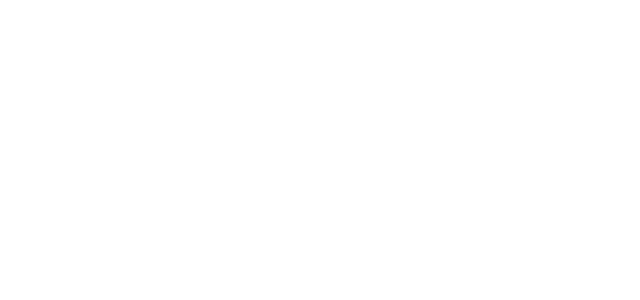
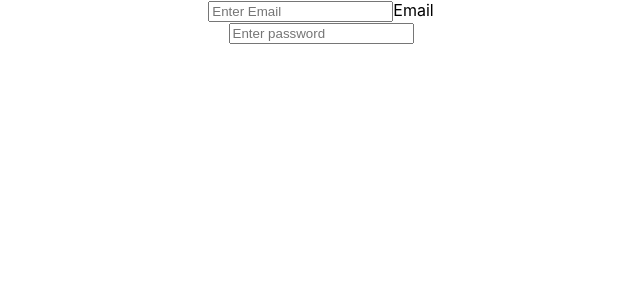
Before and after one commit to Ibtid/AnimatedLogin, a React (Create React App) app: page / in a window 1280 px wide. Shown: the top 300 px of the page, without its empty margins (319-959 px from the left). Built offline with nearby package versions, Linux system fonts and the light colour scheme.

Commit message:
password field for login

```diff
--- a/src/App.js
+++ b/src/App.js
@@ -1,11 +1,11 @@
 import React from "react";
 import "./App.css";
-import login from "./Login/login";
+import Login from "./Login/login";
 
 function App() {
   return (
     <div className="App">
-      <login />
+      <Login />
     </div>
   );
 }
--- a/src/Login/login.js
+++ b/src/Login/login.js
@@ -4,16 +4,26 @@ const login = () => {
   return (
     <main>
       <form>
-        <div class="field">
+        <div className="field">
           <input
             type="email"
             name="email"
-            class="input"
+            className="input"
             placeholder="Enter Email"
           />
           <label for="email" class="label">
             Email
           </label>
+        </div>
+        <div className="field">
+          <input
+            //type={showPassword ? "text" : "password"}
+            name="email"
+            className="input"
+            placeholder="Enter password"
+            //onInput={validatePassword}
+            //classvalid={strength > 3}
+          />
         </div>
       </form>
     </main>
```
